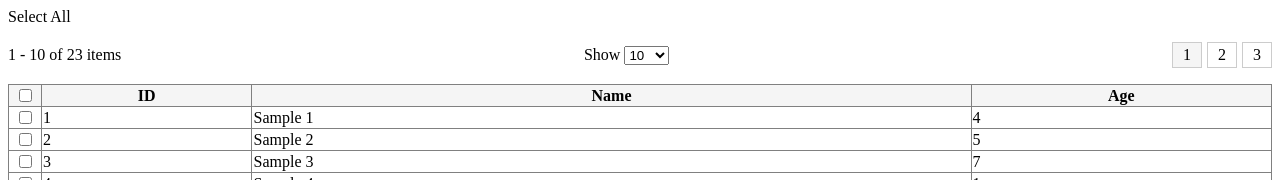
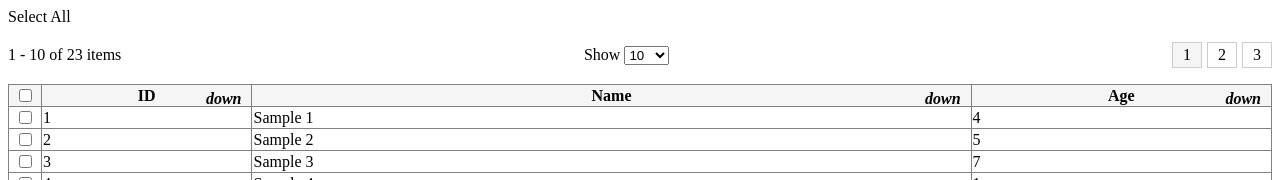
Before and after one commit to huymach91/hm-ngx-simple-table, an Angular app: page / in a window 1280 px wide. Shown: the top 180 px of the page. Built offline with nearby package versions, Linux system fonts and the light colour scheme.

Commit message:
2 files modified, 2 deleted

```diff
--- a/src/app/ngx-simple-table/ngx-simple-table.component.html
+++ b/src/app/ngx-simple-table/ngx-simple-table.component.html
@@ -27,7 +27,10 @@
         </th>
         <th *ngFor="let column of config.columns">
           {{ column['title'] }}
-          <i class="filter icon-arrow-up2"> </i>
+          <i class="filter">
+            <span *ngIf="sort[column.prop]">up</span>
+            <span *ngIf="!sort[column.prop]">down</span>
+          </i>
         </th>
       </tr>
     </thead>
--- a/src/app/ngx-simple-table/ngx-simple-table.component.ts
+++ b/src/app/ngx-simple-table/ngx-simple-table.component.ts
@@ -43,6 +43,8 @@ export class NgxSimpleTableComponent {
   public totalRecord: number = 0;
   public currentPage: number = 1;
   public pageSize: number = 10;
+
+  public sort = {};
 
   constructor() {}
 
```
Also changed, not shown: src/assets/icons/arrow-down2.png (deleted), src/assets/icons/arrow-up2.png (deleted).
